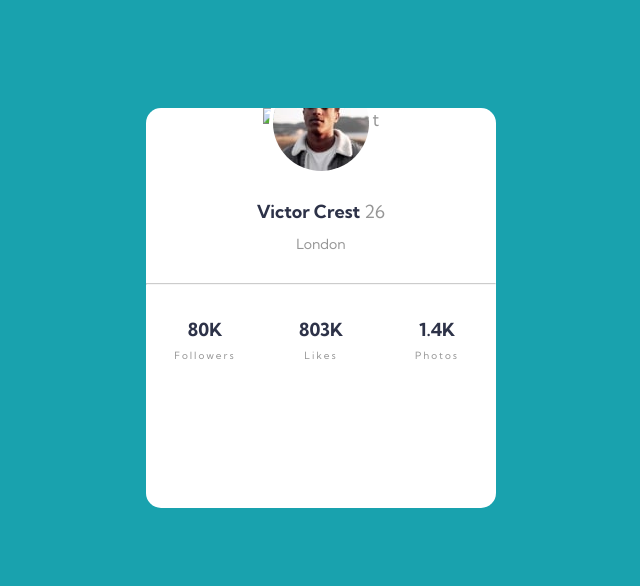
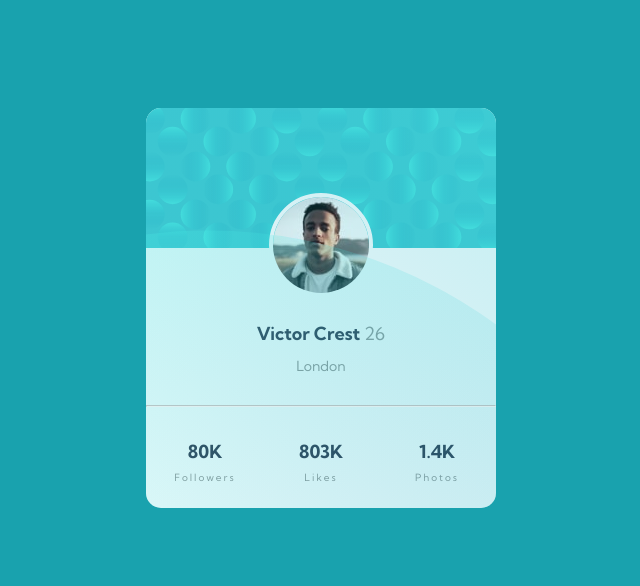
Before and after one commit to NethaniaPingka/profileCard, a plain HTML site: page index.html in a window 1280 px wide. Shown: the top 586 px of the page, without its empty margins (319-959 px from the left). Drawn offline with Linux system fonts and the light colour scheme; the site is published under a folder, as on GitHub Pages, so addresses that start at the root find nothing.

Commit message:
Update index.html

```diff
--- a/index.html
+++ b/index.html
@@ -4,7 +4,7 @@
   <meta charset="UTF-8">
   <meta name="viewport" content="width=device-width, initial-scale=1.0"> <!-- displays site properly based on user's device -->
 
-  <link rel="icon" type="image/png" sizes="32x32" href="/images/favicon-32x32.png">
+  <link rel="icon" type="image/png" sizes="32x32" href="images/favicon-32x32.png">
 
   <!-- Google fonts -->
   <link rel="preconnect" href="https://fonts.gstatic.com">
@@ -17,11 +17,11 @@
   <div class="main">
     <div class="card">
       <div class="circles">
-        <img class="circle1" src="/images/bg-pattern-top.svg" alt="">
-        <img class="circle2" src="/images/bg-pattern-bottom.svg" alt="">
+        <img class="circle1" src="images/bg-pattern-top.svg" alt="">
+        <img class="circle2" src="images/bg-pattern-bottom.svg" alt="">
       </div>
       <div class="card-top">
-        <img src="/images/bg-pattern-card.svg" alt="Victor Crest" width="100%">
+        <img src="images/bg-pattern-card.svg" alt="Victor Crest" width="100%">
       </div>
       <div class="card-message">
         <div class="img-container">
```
